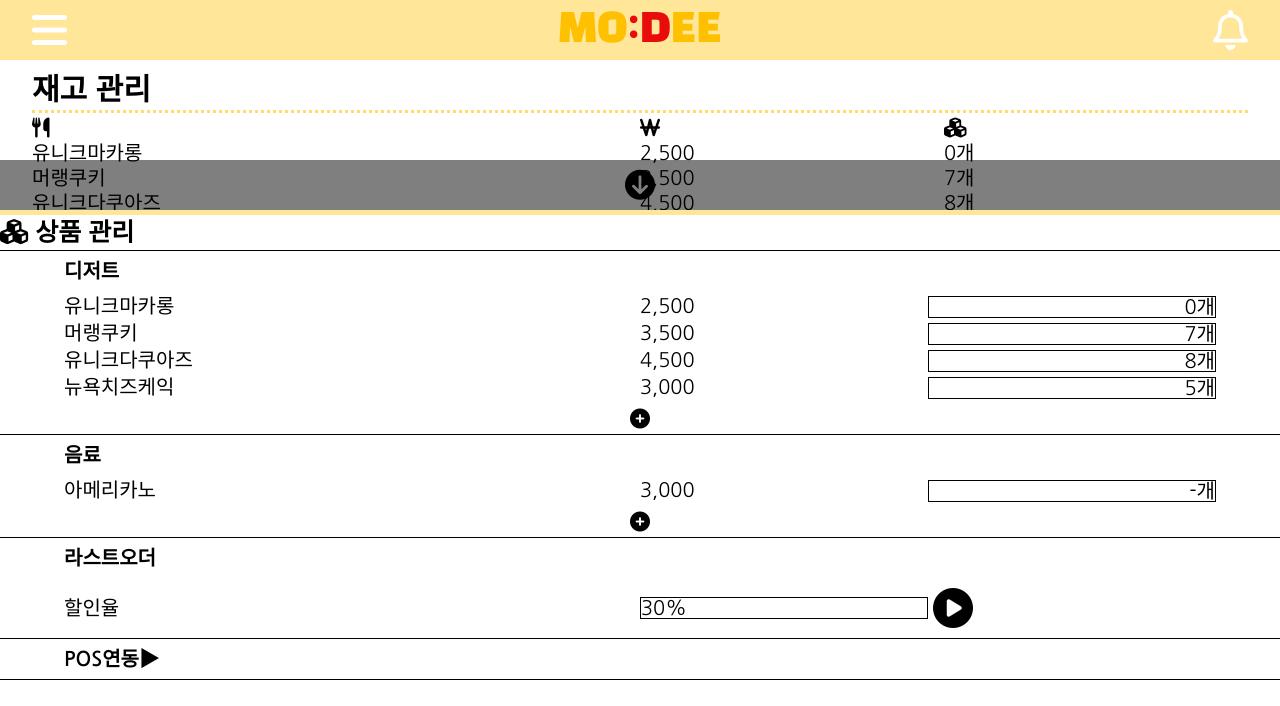
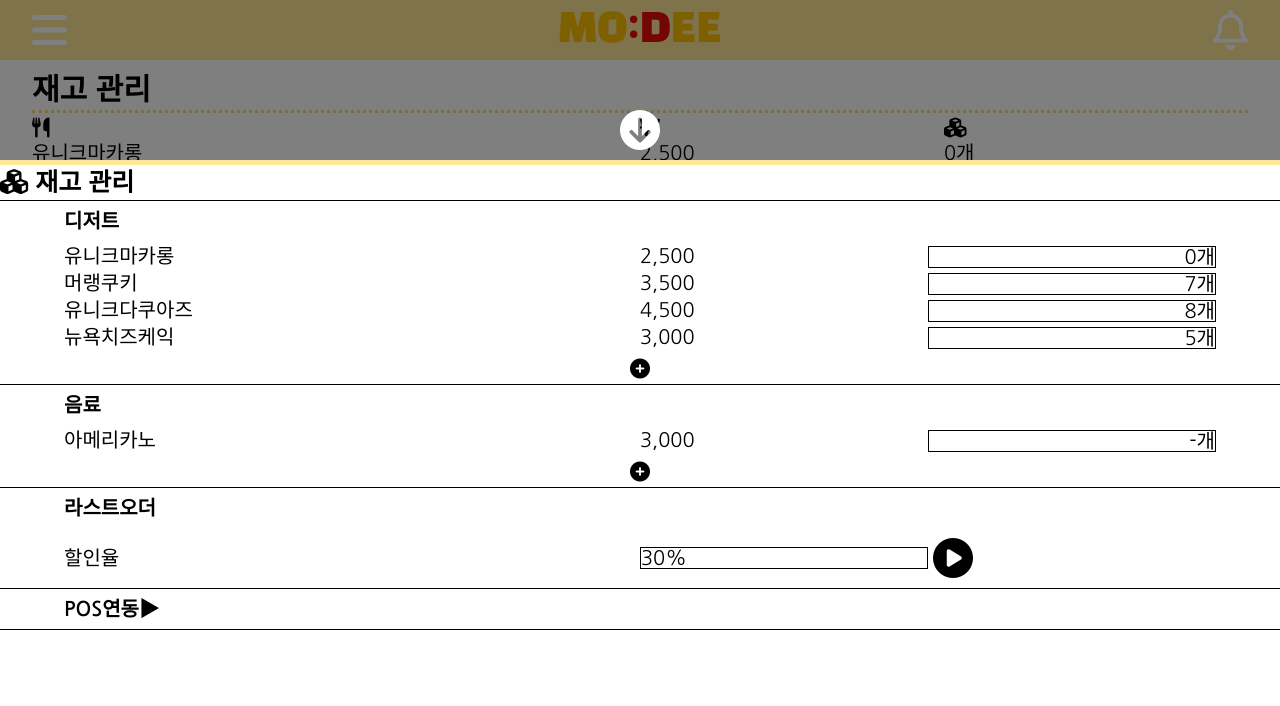
Before and after one commit to nagi0101/modee_prototype_owner, a plain HTML site: page stock.html in a window 1280 px wide. Both pictures are taken after a click on the icon 640 px from the left and 697 px from the top of the page. Drawn offline with Linux system fonts and the light colour scheme.

Commit message:
stock done

```diff
--- a/css/stock.css
+++ b/css/stock.css
@@ -35,13 +35,30 @@
   align-items: center;
   position: absolute;
   top: 20%;
-  height: 80%;
+  height: 0%;
+  visibility: hidden;
+  transform: translateY(80%);
+  transition: 0.5s;
+  opacity: 0;
+  z-index: 12;
 }
 
-.stock_manage > i {
-  font-size: 30px;
+.btn_manage {
+  font-size: 40px;
   margin: 10px 0px;
   color: black;
+}
+
+.fa-arrow-circle-up {
+  position: absolute;
+  bottom: 90px;
+}
+
+.fa-arrow-circle-down {
+  position: absolute;
+  color: white;
+  top: 100px;
+  z-index: 12;
 }
 
 .management {
@@ -59,10 +76,12 @@
   height: 100%;
   width: 100%;
   background-color: rgba(0, 0, 0, 0.5);
-  position: fixed;
+  position: absolute;
   top: 0;
   z-index: 11;
+  display: none;
 }
+
 .management .management__title {
   font-size: 25px;
   font-weight: 700;
@@ -118,17 +137,15 @@
   font-size: 40px;
 }
 
-.stock_manage {
-  visibility: hidden;
-  transform: translateY(80%);
-  transition: 0.5s;
-}
-
-.stock_manage > i {
-  visibility: visible;
-}
-
 .side-bar-showing {
   visibility: visible;
   transform: translateY(0);
+  height: 80%;
+  opacity: 1;
 }
+
+.background-showing {
+  position: absolute;
+  top: 0;
+  display: block;
+}
--- a/css/style.css
+++ b/css/style.css
@@ -9,7 +9,6 @@
 @import "stock.css";
 
 body {
-  width: 100%;
   font-family: Nanum Gothic;
 }
 
--- a/stock.html
+++ b/stock.html
@@ -10,7 +10,7 @@
       crossorigin="anonymous"
     ></script>
   </head>
-  <body>
+  <body class="stock_body">
     <div class="stock_wrapper">
       <div class="header_bar">
         <div class="header_wrapper">
@@ -59,11 +59,11 @@
         <i class="fas fa-user"></i>
         <i class="fas fa-cog"></i>
       </nav>
+      <i class="fas fa-arrow-circle-up btn_manage"></i>
       <div class="stock_manage">
-        <i class="fas fa-arrow-circle-up"></i>
         <div class="management">
           <h1 class="management__title">
-            <i class="fas fa-cubes"></i> 상품 관리
+            <i class="fas fa-cubes"></i> 재고 관리
           </h1>
           <div class="management__dessert management__stocks">
             <h2>디저트</h2>
@@ -116,8 +116,8 @@
             <h2>POS연동▶</h2>
           </div>
         </div>
-        <div class="black_background"></div>
       </div>
+      <div class="black_background"></div>
     </div>
     <script src="stock.js"></script>
   </body>
--- a/stock.js
+++ b/stock.js
@@ -1,13 +1,16 @@
 const sidebar = document.querySelector(".stock_manage");
-const menuBtn = document.querySelector(".stock_manage > i");
+const menuBtn = document.querySelector(".btn_manage");
+const bg = document.querySelector(".black_background");
 const SIDEBAR_SHOWING = "side-bar-showing";
 const HEADER_UP_BTN = "fa-arrow-circle-up";
 const HEADER_DOWN_BTN = "fa-arrow-circle-down";
+const BG_SHOWING = "background-showing";
 
 function handleShowingSidebar() {
   sidebar.classList.toggle(SIDEBAR_SHOWING);
   menuBtn.classList.toggle(HEADER_DOWN_BTN);
   menuBtn.classList.toggle(HEADER_UP_BTN);
+  bg.classList.toggle(BG_SHOWING);
 }
 
 function handleSidebar() {
```
